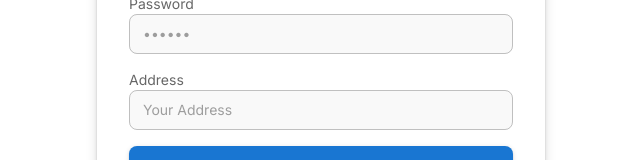
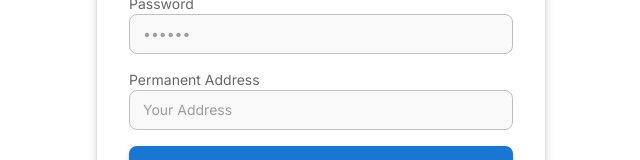
Before and after one commit to egorSheremetov02/neighbor-connect, a React (Vite) app in the folder frontend/: page /signup in a window 1280 px wide. Shown: the part 442-602 px from the top of the page, without its empty margins (319-959 px from the left). Built offline with nearby package versions, Linux system fonts and the light colour scheme.

Commit message:
work on issues FE signup

```diff
--- a/frontend/src/Pages/Signup.jsx
+++ b/frontend/src/Pages/Signup.jsx
@@ -16,8 +16,8 @@ import { SitemarkIcon } from "../Components/CustomIcons";
 import { useForm } from "react-hook-form";
 import { zodResolver } from "@hookform/resolvers/zod";
 import * as z from "zod";
-import CheckIcon from '@mui/icons-material/Check';
-import CloseIcon from '@mui/icons-material/Close';
+import CheckIcon from "@mui/icons-material/Check";
+import CloseIcon from "@mui/icons-material/Close";
 
 // Define validation schema with zod
 const validationSchema = z.object({
@@ -34,7 +34,7 @@ const validationSchema = z.object({
       /[!@#$%^&*(),.?":{}|<>]/,
       "Password must include at least one special character"
     ),
-  address: z.string().min(1, "Address is required"),
+  permanent_address: z.string().min(1, "Address is required"),
 });
 
 const passwordRequirements = [
@@ -42,7 +42,10 @@ const passwordRequirements = [
   { label: "At least one uppercase letter", test: (pw) => /[A-Z]/.test(pw) },
   { label: "At least one lowercase letter", test: (pw) => /[a-z]/.test(pw) },
   { label: "At least one number", test: (pw) => /\d/.test(pw) },
-  { label: "At least one special character", test: (pw) => /[!@#$%^&*(),.?":{}|<>]/.test(pw) },
+  {
+    label: "At least one special character",
+    test: (pw) => /[!@#$%^&*(),.?":{}|<>]/.test(pw),
+  },
 ];
 
 const Card = styled(MuiCard)(({ theme }) => ({
@@ -87,6 +90,7 @@ const SingUp = () => {
   );
 
   const onSubmit = async (formData) => {
+    console.log(formData);
     try {
       const response = await fetch("http://localhost:8080/auth/register", {
         method: "POST",
@@ -244,7 +248,10 @@ const SingUp = () => {
                   Password must meet the following criteria:
                 </Typography>
                 {passwordRequirements.map((req, index) => (
-                  <Box key={index} sx={{ display: "flex", alignItems: "center" }}>
+                  <Box
+                    key={index}
+                    sx={{ display: "flex", alignItems: "center" }}
+                  >
                     {passwordStatus[index] ? (
                       <CheckIcon color="success" fontSize="small" />
                     ) : (
@@ -253,7 +260,9 @@ const SingUp = () => {
                     <Typography
                       variant="body2"
                       sx={{ ml: 1 }}
-                      color={passwordStatus[index] ? "success.main" : "error.main"}
+                      color={
+                        passwordStatus[index] ? "success.main" : "error.main"
+                      }
                     >
                       {req.label}
                     </Typography>
@@ -263,13 +272,16 @@ const SingUp = () => {
             )}
 
             <FormControl>
-              <FormLabel htmlFor="address" sx={{ fontSize: "0.875rem" }}>
-                Address
+              <FormLabel
+                htmlFor="permanent_address"
+                sx={{ fontSize: "0.875rem" }}
+              >
+                Permanent Address
               </FormLabel>
               <TextField
-                {...register("address")}
-                id="address"
-                name="address"
+                {...register("permanent_address")}
+                id="permanent_address"
+                name="permanent_address"
                 required
                 fullWidth
                 variant="outlined"
@@ -287,7 +299,9 @@ const SingUp = () => {
               />
             </FormControl>
 
-            {signError && <p className="text-center text-red-500">{signError}</p>}
+            {signError && (
+              <p className="text-center text-red-500">{signError}</p>
+            )}
 
             <Button
               type="submit"
```
